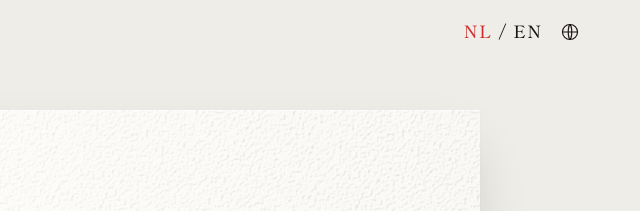
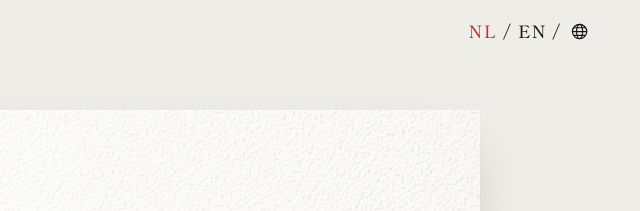
Before and after one commit to LuukNoverraz/luuknoverraz.nl, an Astro site: page / in a window 1280 px wide. Shown: the top 211 px of the page, 640-1280 px from the left. Built offline with nearby package versions, Linux system fonts and the light colour scheme; Astro itself is replaced by a stand-in of ours.

Commit message:
Language switch: new globe icon, separated by a slash like the languages

```diff
--- a/src/layouts/Base.astro
+++ b/src/layouts/Base.astro
@@ -109,12 +109,14 @@ const jsonLd = {
             ))
           }
         </p>
+        <span aria-hidden="true">/</span>
         {/* The other languages are AI-translated; they live behind the globe. */}
         <details class="lang-more">
           <summary aria-label={t.nav.moreLanguages} title={t.nav.moreLanguages}>
             <svg viewBox="0 0 24 24" width="24" height="24" fill="none" stroke="currentColor" stroke-width="1.4" aria-hidden="true" focusable="false">
               <circle cx="12" cy="12" r="9"></circle>
-              <path d="M3 12h18M12 3c2.8 3 2.8 15 0 18M12 3c-2.8 3-2.8 15 0 18"></path>
+              <ellipse cx="12" cy="12" rx="3.8" ry="9"></ellipse>
+              <path d="M3 12h18M4.6 7.2h14.8M4.6 16.8h14.8"></path>
             </svg>
           </summary>
           <ul>
--- a/src/styles/global.css
+++ b/src/styles/global.css
@@ -181,7 +181,7 @@ a:hover {
 .lang-switch {
   display: flex;
   align-items: center;
-  gap: 0.35rem;
+  gap: 0.3em; /* about the width of the spaces around the slash in "NL / EN" */
   font-family: var(--serif);
   letter-spacing: 0.08em;
 
@@ -201,7 +201,7 @@ a:hover {
   summary {
     display: grid;
     place-items: center;
-    inline-size: 2.75rem;
+    inline-size: 1.6rem; /* narrow, so the globe sits as close as a third language would */
     block-size: 2.75rem;
     cursor: pointer;
 
@@ -214,8 +214,8 @@ a:hover {
     }
 
     svg {
-      inline-size: 1.25rem;
-      block-size: 1.25rem;
+      inline-size: 1.2rem;
+      block-size: 1.2rem;
     }
   }
 
```
